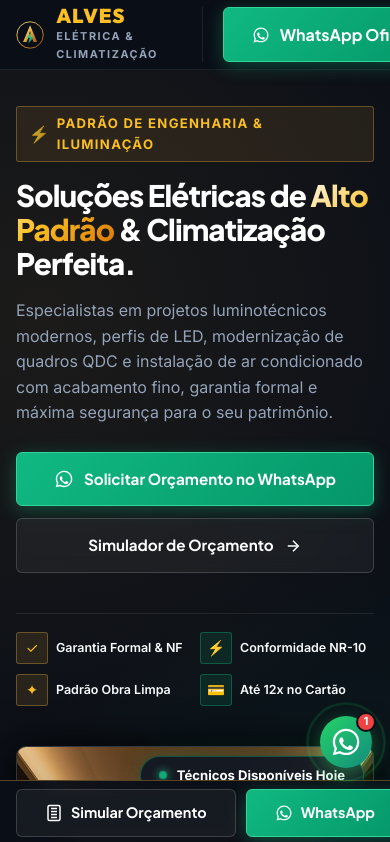
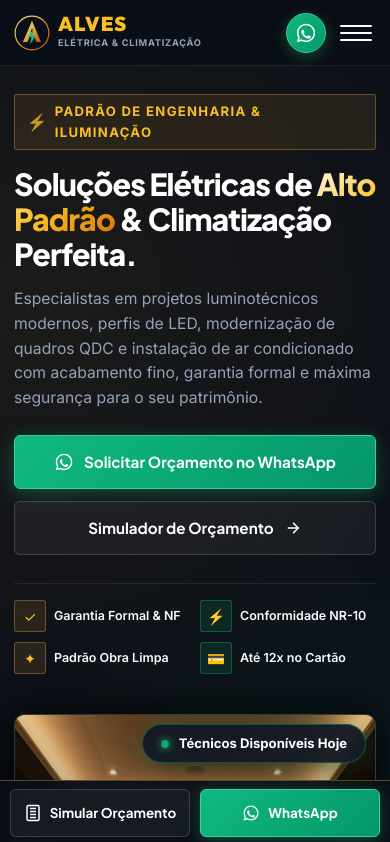
Before and after one commit to Raffaell19/Site_Alves_Instaladora, a plain HTML site: page index.html in a window 390 px wide. Shown: the top 842 px of the page. Drawn offline with Linux system fonts and the light colour scheme.

Commit message:
fix(mobile): corrige botoes cortados no header, remove sobreposicao de CTA e otimiza responsividade mobile

```diff
--- a/css/styles.css
+++ b/css/styles.css
@@ -1493,23 +1493,84 @@ h1, h2, h3, h4, h5, h6 {
 
 @media (max-width: 768px) {
   :root {
-    --nav-height: 70px;
+    --nav-height: 66px;
   }
 
   .top-notice-bar {
     display: none;
   }
 
-  .desktop-nav,
+  /* Ajustes Finos do Header no Mobile */
+  .nav-container {
+    padding-left: 14px;
+    padding-right: 14px;
+  }
+
+  .brand-logo-link {
+    gap: 8px;
+  }
+
+  .brand-symbol-svg {
+    width: 36px;
+    height: 36px;
+  }
+
+  .brand-title {
+    font-size: 1.25rem;
+  }
+
+  .brand-subline {
+    font-size: 0.58rem;
+    letter-spacing: 0.08em;
+  }
+
+  .desktop-nav {
+    display: none;
+  }
+
+  .header-cta-group {
+    margin-left: auto;
+    padding-left: 0;
+    border-left: none;
+    gap: 10px;
+  }
+
   .header-cta-group .btn-secondary {
     display: none;
   }
 
+  /* Botão WhatsApp do Header: Ícone Redondo Compacto (Evita qualquer corte no texto) */
+  .header-cta-group .btn-whatsapp {
+    width: 40px;
+    height: 40px;
+    padding: 0;
+    border-radius: 50%;
+    display: inline-flex;
+    align-items: center;
+    justify-content: center;
+    flex-shrink: 0;
+    box-shadow: 0 4px 14px rgba(37, 211, 102, 0.3);
+  }
+
+  .header-cta-group .btn-whatsapp .btn-text {
+    display: none;
+  }
+
+  .header-cta-group .btn-whatsapp svg {
+    width: 22px;
+    height: 22px;
+  }
+
   .mobile-menu-toggle {
     display: flex;
-  }
-
-  /* Drawer Mobile */
+    flex-shrink: 0;
+    width: 40px;
+    height: 40px;
+    align-items: center;
+    justify-content: center;
+  }
+
+  /* Drawer Menu Mobile */
   .desktop-nav.mobile-open {
     display: flex;
     flex-direction: column;
@@ -1518,17 +1579,20 @@ h1, h2, h3, h4, h5, h6 {
     left: 0;
     right: 0;
     bottom: 0;
-    background: #0B0F17;
+    background: rgba(11, 15, 23, 0.98);
+    backdrop-filter: blur(20px);
     padding: 30px 24px;
     gap: 20px;
     z-index: 1000;
     overflow-y: auto;
+    border-top: 1px solid var(--border-subtle);
   }
 
   .desktop-nav.mobile-open .nav-link {
     font-size: 1.25rem;
   }
 
+  /* Grids em 1 Coluna */
   .services-cards-grid,
   .showcase-grid,
   .why-us-grid,
@@ -1536,6 +1600,31 @@ h1, h2, h3, h4, h5, h6 {
     grid-template-columns: 1fr;
   }
 
+  /* Barra de Filtros com Swipe Horizontal Suave */
+  .services-filter-bar {
+    display: flex;
+    justify-content: flex-start;
+    flex-wrap: nowrap;
+    overflow-x: auto;
+    gap: 8px;
+    padding: 0 4px 12px 4px;
+    margin-bottom: 32px;
+    -webkit-overflow-scrolling: touch;
+    scrollbar-width: none;
+  }
+
+  .services-filter-bar::-webkit-scrollbar {
+    display: none;
+  }
+
+  .filter-btn {
+    white-space: nowrap;
+    flex-shrink: 0;
+    padding: 8px 16px;
+    font-size: 0.85rem;
+  }
+
+  /* Card Flutuante da Hero */
   .floating-review-card {
     left: 10px;
     bottom: 10px;
@@ -1556,13 +1645,30 @@ h1, h2, h3, h4, h5, h6 {
     gap: 32px;
   }
 
+  .footer-social-links {
+    flex-wrap: wrap;
+  }
+
+  .cta-banner-actions {
+    flex-direction: column;
+    width: 100%;
+    gap: 12px;
+  }
+
+  .cta-banner-actions .btn {
+    width: 100%;
+    justify-content: center;
+  }
+
+  /*
+   * IMPORTANTE: Oculta o botão flutuante redondo no mobile para NÃO sobrepor
+   * o botão "Simulador de Orçamento" e eliminar redundância com a barra fixa inferior
+   */
   .floating-whatsapp-btn {
-    bottom: calc(76px + env(safe-area-inset-bottom, 0px));
-    right: 18px;
-    width: 52px;
-    height: 52px;
-  }
-
+    display: none !important;
+  }
+
+  /* Barra de Ação Fixa Inferior */
   .mobile-action-bar {
     display: flex;
     padding-bottom: calc(8px + env(safe-area-inset-bottom, 0px));
@@ -1579,24 +1685,24 @@ h1, h2, h3, h4, h5, h6 {
    -------------------------------------------------------------------------- */
 @media (max-width: 480px) {
   .container {
-    padding-left: 16px;
-    padding-right: 16px;
+    padding-left: 14px;
+    padding-right: 14px;
   }
 
   .hero-section {
-    padding: 36px 0 50px 0;
+    padding: 28px 0 40px 0;
   }
 
   .hero-headline {
-    font-size: clamp(1.85rem, 7.5vw, 2.35rem);
+    font-size: clamp(1.85rem, 7.8vw, 2.3rem);
     line-height: 1.15;
-    margin-bottom: 18px;
+    margin-bottom: 16px;
   }
 
   .hero-description {
-    font-size: 1rem;
-    line-height: 1.6;
-    margin-bottom: 26px;
+    font-size: 0.98rem;
+    line-height: 1.58;
+    margin-bottom: 24px;
   }
 
   .hero-actions {
@@ -1604,19 +1710,20 @@ h1, h2, h3, h4, h5, h6 {
     flex-direction: column;
     width: 100%;
     gap: 12px;
+    margin-bottom: 28px;
   }
 
   .hero-actions .btn {
     width: 100%;
     justify-content: center;
-    padding: 14px 20px;
+    padding: 14px 18px;
     font-size: 0.95rem;
   }
 
   .hero-trust-badges {
     grid-template-columns: repeat(2, 1fr);
     gap: 10px;
-    padding-top: 18px;
+    padding-top: 16px;
   }
 
   .trust-badge-item {
@@ -1625,6 +1732,11 @@ h1, h2, h3, h4, h5, h6 {
 
   .trust-badge-text {
     font-size: 0.78rem;
+    line-height: 1.3;
+  }
+
+  .sim-options-grid {
+    grid-template-columns: 1fr;
   }
 
   .sim-summary-box {
@@ -1638,15 +1750,21 @@ h1, h2, h3, h4, h5, h6 {
     justify-content: center;
   }
 
-  .brand-title {
-    font-size: 1.25rem;
-  }
-
   .section-title {
-    font-size: clamp(1.6rem, 6.5vw, 2.1rem);
+    font-size: clamp(1.6rem, 6.5vw, 2rem);
   }
 
   .section-subtitle {
-    font-size: 0.95rem;
-  }
-}
+    font-size: 0.92rem;
+  }
+
+  .mobile-action-bar {
+    padding-left: 10px;
+    padding-right: 10px;
+  }
+
+  .mobile-action-btn {
+    font-size: 0.84rem;
+    padding: 0 6px;
+  }
+}
--- a/index.html
+++ b/index.html
@@ -198,7 +198,7 @@
         <a href="#simulador" class="btn btn-secondary" style="padding: 10px 18px; font-size: 0.88rem;">
           Simular Projeto
         </a>
-        <a href="#" class="btn btn-whatsapp js-whatsapp-link" data-msg="Olá! Gostaria de agendar uma avaliação técnica com a Alves Instaladora.">
+        <a href="#" class="btn btn-whatsapp js-whatsapp-link" data-msg="Olá! Gostaria de agendar uma avaliação técnica com a Alves Instaladora." aria-label="Falar no WhatsApp Oficial">
           <svg width="18" height="18" viewBox="0 0 24 24" fill="currentColor"><path d="M12.04 2c-5.46 0-9.91 4.45-9.91 9.91 0 1.75.46 3.45 1.32 4.95L2.05 22l5.25-1.38c1.45.79 3.08 1.21 4.74 1.21 5.46 0 9.91-4.45 9.91-9.91 0-2.65-1.03-5.14-2.9-7.01A9.82 9.82 0 0 0 12.04 2zm.01 1.67c2.2 0 4.26.86 5.82 2.41a8.19 8.19 0 0 1 2.41 5.83c0 4.54-3.7 8.24-8.24 8.24-1.48 0-2.93-.4-4.2-1.15l-.3-.18-3.12.82.83-3.04-.2-.31a8.19 8.19 0 0 1-1.26-4.38c0-4.54 3.7-8.24 8.24-8.24zm4.52 11.66c-.25-.13-1.47-.72-1.7-.81-.23-.08-.39-.13-.56.13-.17.25-.64.81-.79.97-.14.17-.29.19-.54.06-.25-.13-1.07-.39-2.03-1.25-.75-.67-1.26-1.5-1.4-1.75-.15-.25-.02-.39.11-.51.11-.11.25-.29.38-.44.12-.14.17-.25.25-.42.08-.17.04-.31-.02-.44-.06-.13-.56-1.35-.77-1.85-.2-.49-.41-.42-.56-.43h-.48c-.17 0-.44.06-.67.31-.23.25-.88.86-.88 2.1 0 1.24.9 2.44 1.03 2.61.13.17 1.78 2.72 4.31 3.81.6.26 1.07.41 1.44.53.61.19 1.16.17 1.6.1.49-.07 1.47-.6 1.68-1.18.21-.58.21-1.08.15-1.18-.06-.11-.23-.17-.48-.29z"/></svg>
           <span class="btn-text">WhatsApp Oficial</span>
         </a>
```
